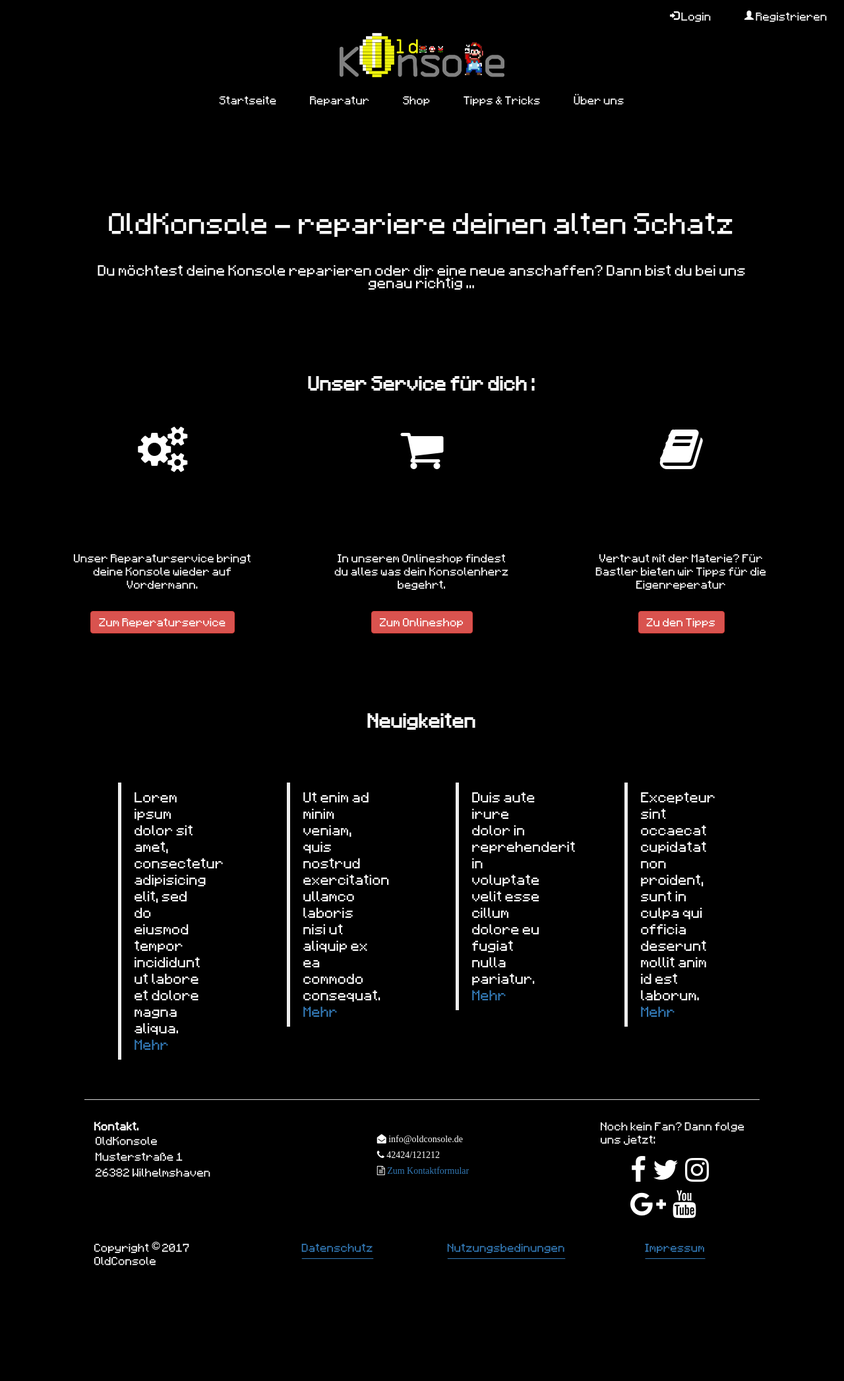
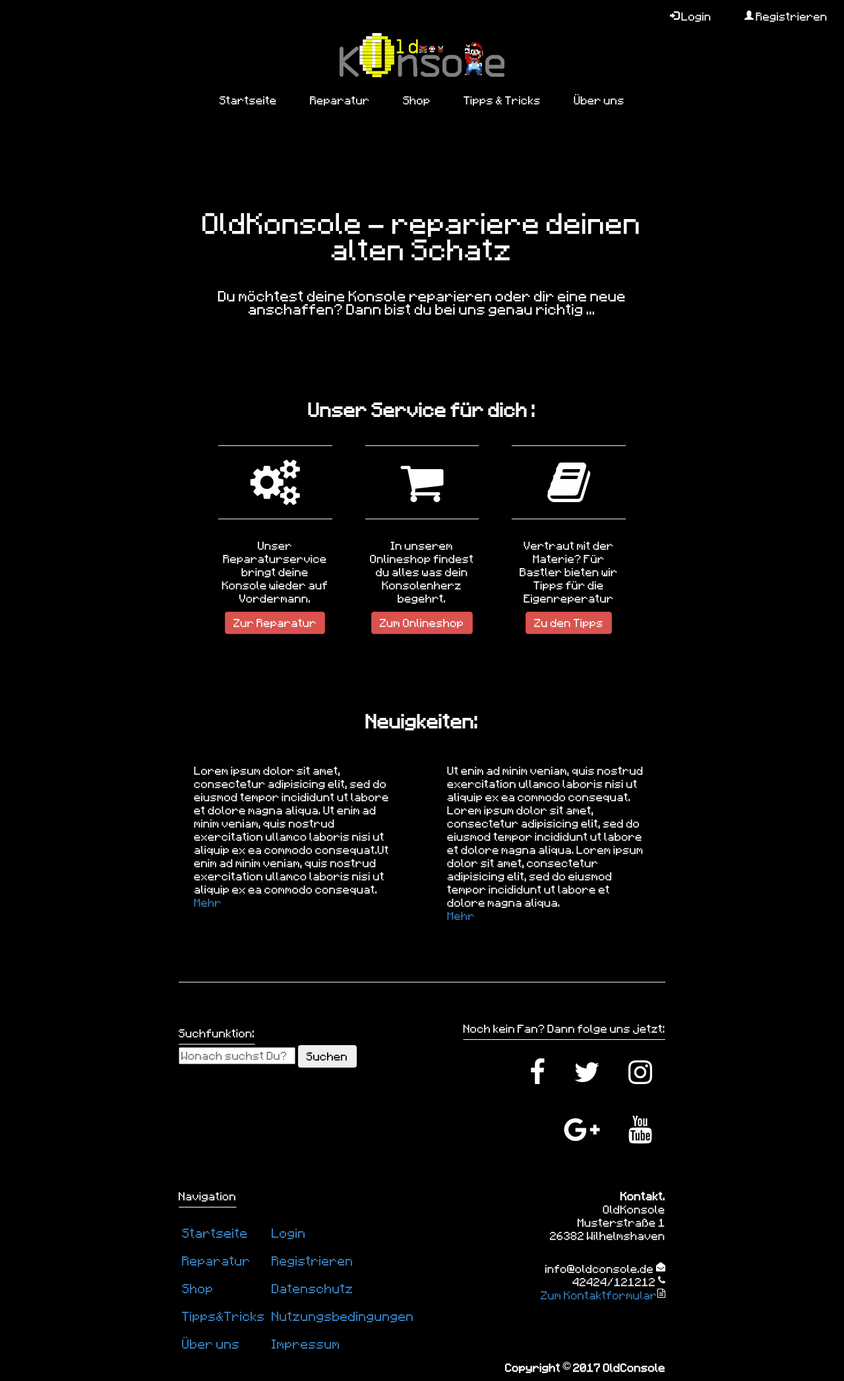
Before and after one commit to henrik92/RetroConsoles, a PHP site: page / in a window 1280 px wide. Shown: the whole page at 66% size. Before the commit the page ends 1918 px from the top, so only its background shows below. Run offline with PHP 8.4, Linux system fonts and the light colour scheme; some libraries are stand-ins or nearby versions.

Commit message:
Much small changes
Nav-Hover Effect, Footer, Reduced Container Padding, Reworked Brand Box, Blacked out repairsteps, updated input fields in repairform,

```diff
--- a/css/style2.css
+++ b/css/style2.css
@@ -196,8 +196,8 @@
 
 /* BOOTSTRAP */
 .container{
-  width: 80%;
-  background-color: white;
+  width: 60%;
+  background-color: black;
 }
 .navbar{
   background-color: black;
@@ -262,7 +262,7 @@
   background-color: #838384;
 }
 .social-list{
-  display:inline;
+  display:inline-block;
   list-style-type: none;
 }
 .social-list li {
@@ -451,3 +451,80 @@
   padding-left: 5%;
   padding-right: 5%;
 }
+
+.navbar-default {
+border: none;
+}
+.navbar-default .navbar-brand {
+  color: #777;
+}
+.navbar-default .navbar-brand:hover,
+.navbar-default .navbar-brand:focus {
+  color: #5e5e5e;
+  background-color: transparent;
+}
+.navbar-default .navbar-text {
+  color: white;
+}
+
+.navbar-default .navbar-nav > li > a {
+  color: white;
+}
+.navbar-default .navbar-nav > li > a:hover,
+.navbar-default .navbar-nav > li > a:focus,
+.navbar-default .navbar-nav > li > a:active {
+  color: red;
+  border-bottom: 1px solid red;
+}
+.navbar-default .navbar-nav > li >.active > a:active,
+.navbar-default .navbar-nav > li >.active > a:hover,
+.navbar-default .navbar-nav > li> .active > a:focus {
+  color: red;
+}
+.navbar-default .navbar-nav > .disabled > a,
+.navbar-default .navbar-nav > .disabled > a:hover,
+.navbar-default .navbar-nav > .disabled > a:focus {
+  color: #ccc;
+  background-color: transparent;
+}
+
+.brands{
+    list-style-type: none;
+    float:left;
+    width: 100%;
+    background-color: #8e8e8e;
+    border-radius: 8px;
+}
+.brands li {
+  display: inline-block;
+    list-style-type: none;
+  margin: 5px 5px;
+  padding: 30px;
+}
+.brands li img{
+border: none;
+width: 150px;
+height: auto;
+}
+.social{
+    list-style-type: none;
+    float:right;
+    border-radius: 8px;
+}
+.social li {
+  display: inline-block;
+  list-style-type: none;
+  padding: 20px;
+}
+.social i:hover {
+  color:red;
+}
+ul{
+  list-style-type: none;
+}
+td{
+  padding: 1px;
+}
+.footer_contact{
+
+}
--- a/inc/aboutus_content.php
+++ b/inc/aboutus_content.php
@@ -1,3 +1,4 @@
+<?php $_SESSION['page'] = "about"; ?>
 <div class="container-fluid container-padding first-padding">
   <p>Herzlich Willkommen zu RetroKonsolen, dein Partner wenn es um Spielekonsolen geht.</p>
 </div>
--- a/inc/cart.php
+++ /dev/null
@@ -1,3 +0,0 @@
-<div class="container first-padding bg-black font-white">
-<h2>Bestellübersicht</h2>
-</div>
--- a/inc/faq_content.php
+++ b/inc/faq_content.php
@@ -1,3 +1,4 @@
+<?php $_SESSION['page'] = "faq"; ?>
 <div class="container bg-black first-padding">
 <h2>Wie können wir dir weiterhelfen?</h2>
 <br>
--- a/inc/logout.php
+++ b/inc/logout.php
@@ -1,4 +1,4 @@
-
+<?php $_SESSION['page'] = "logout"; ?>
 <div class="container first-padding container-padding bg-black font-white">
     <h3>Auf Wiedersehen, <?php echo $_SESSION['vorname']?>. Bis zum nächsten Mal!</h3></br>
 
--- a/inc/main_content.php
+++ b/inc/main_content.php
@@ -1,74 +1,63 @@
+<?php $_SESSION['page'] = "main"; ?>
 <div class="container first-padding bg-black font-white">
       <h1>OldKonsole - repariere deinen alten Schatz</h1><br>
       <h4>Du möchtest deine Konsole reparieren oder dir eine neue anschaffen? Dann bist du bei uns genau richtig ...</h4>
     </div>
 
-<div class="container-fluid container-padding bg-black">
+<div class="container container-padding bg-black">
   <h3><strong>Unser Service für dich :</strong></h3>
-<br><br>
+
 <div class="container-fluid ">
 <div class="row">
-  <div class="col-sm-4">
-    <i class="fa fa-cogs fa-5x"></i>
+  <div class="col-sm-4"  >
+    <div class="container-fluid bg-black" style="padding:10px;">
+    <hr><i class="fa fa-cogs fa-5x"></i><hr>
+    </div>
+      <div class="container-fluid bg-black">
+        <p>Unser Reparaturservice bringt deine Konsole wieder auf Vordermann.</p>
+      </div>
+          <div class="container-fluid bg-black">
+              <button class="btn btn-danger">Zur Reparatur</button>
+          </div>
   </div>
   <div class="col-sm-4">
-    <i class="fa fa-shopping-cart fa-5x"></i>
+    <div class="container-fluid bg-black" style="padding:10px;">
+    <hr><i class="fa fa-shopping-cart fa-5x"></i><hr>
+  </div>
+    <div class="container-fluid bg-black">
+        <p>In unserem Onlineshop findest du alles was dein Konsolenherz begehrt.</p>
+    </div>
+        <div class="container-fluid bg-black">
+              <button class="btn btn-danger">Zum Onlineshop</button>
+        </div>
   </div>
   <div class="col-sm-4">
-    <i class="fa fa-book fa-5x" aria-hidden="true"></i>
+      <div class="container-fluid bg-black" style="padding:10px;">
+    <hr><i class="fa fa-book fa-5x" aria-hidden="true"></i><hr>
   </div>
-</div>
-</div>
-<br>
-<div class="container-fluid box-padding">
-<div class="row">
-  <div class="col-sm-4 text-center text-padding">
-    <p>Unser Reparaturservice bringt deine Konsole wieder auf Vordermann.</p>
-  </div>
-  <div class="col-sm-4 text-center text-padding">
-    <p>In unserem Onlineshop findest du alles was dein Konsolenherz begehrt.</p>
-  </div>
-  <div class="col-sm-4 text-center text-padding">
-    <p>Vertraut mit der Materie? Für Bastler bieten wir Tipps für die Eigenreperatur</p>
-  </div>
-</div>
-</div>
-<br>
-<div class="container-fluid">
-<div class="row">
-  <div class="col-sm-4">
-    <button class="btn btn-danger">Zum Reperaturservice</button>
-  </div>
-  <div class="col-sm-4">
-    <button class="btn btn-danger">Zum Onlineshop</button>
-
-  </div>
-  <div class="col-sm-4">
-    <button class="btn btn-danger">Zu den Tipps</button>
+    <div class="container-fluid bg-black">
+          <p>Vertraut mit der Materie? Für Bastler bieten wir Tipps für die Eigenreperatur</p>
+    </div>
+        <div class="container-fluid bg-black">
+              <button class="btn btn-danger">Zu den Tipps</button>
+        </div>
   </div>
 </div>
 </div>
 </div>
 <div class="container bg-black">
-<h3><strong>Neuigkeiten</strong></h3>
-<br>
+<h3><strong>Neuigkeiten:</strong></h3>
+<br><br>
 <div class="row">
-<div class="col-sm-3 text-padding text-left">
-<br><br>
-<p><blockquote>Lorem ipsum dolor sit amet, consectetur adipisicing elit, sed do eiusmod tempor incididunt ut labore et dolore magna aliqua.<br>
-<a href="">Mehr</a></blockquote></p><br><br>
+<div class="col-sm-6 text-padding text-left">
+<p>Lorem ipsum dolor sit amet, consectetur adipisicing elit, sed do eiusmod tempor incididunt ut labore et dolore magna aliqua.
+  Ut enim ad minim veniam, quis nostrud exercitation ullamco laboris nisi ut aliquip ex ea commodo consequat.Ut enim ad minim veniam, quis nostrud exercitation ullamco laboris nisi ut aliquip ex ea commodo consequat.<br>
+<a href="">Mehr</a></p><br><br>
 </div>
-<div class="col-sm-3 text-padding text-left">
-<br><br><p><blockquote>Ut enim ad minim veniam, quis nostrud exercitation ullamco laboris nisi ut aliquip ex ea commodo consequat.<br>
-<a href="">Mehr</a></blockquote></p><br><br><br>
-</div>
-<div class="col-sm-3 text-padding text-left">
-<br><br><p><blockquote>Duis aute irure dolor in reprehenderit in voluptate velit esse cillum dolore eu fugiat nulla pariatur.<br>
-<a href="">Mehr</a></blockquote></p><br><br><br>
-</div>
-<div class="col-sm-3 text-padding text-left">
-<br><br><p><blockquote>Excepteur sint occaecat cupidatat non proident, sunt in culpa qui officia deserunt mollit anim id est laborum.<br>
-<a href="">Mehr</a></blockquote></p><br><br><br>
+<div class="col-sm-6 text-padding text-left">
+<p>Ut enim ad minim veniam, quis nostrud exercitation ullamco laboris nisi ut aliquip ex ea commodo consequat. Lorem ipsum dolor sit amet, consectetur adipisicing elit, sed do eiusmod tempor incididunt ut labore et dolore magna aliqua.
+  Lorem ipsum dolor sit amet, consectetur adipisicing elit, sed do eiusmod tempor incididunt ut labore et dolore magna aliqua.<br>
+<a href="">Mehr</a></p><br><br><br>
 </div>
 </div>
 </div>
--- a/inc/main_footer.php
+++ b/inc/main_footer.php
@@ -1,59 +1,73 @@
-<!--<script>
-function GoogleMap(){
-  var coords={
-    center: new google.maps.LatIng(53.548731, 8.088285), zoom:5,
-  };
-    var map = center: new google.maps.Map(document.getElementById("googleMap"), coords);
-  }
-</script>
--->
-<div class="container footer footer-main" style="background-color: black; color: white;">
+<div class="container bg-black font-white">
+  <hr>
+  <br><br>
 <div class="row">
-
-    <div class="col-sm-5 text-left">
-      <b>Kontakt.</b>
-      <ul class="social-list">
-        <li>OldKonsole</li>
-        <li>Musterstraße 1</li>
-        <li>26382 Wilhelmshaven</li>
-      </ul>
+  <div class="col-sm-6 text-left">
+    <h5><u>Suchfunktion:</u></h5>
+    <input name="search" placeholder="Wonach suchst Du?" style="width: 50%;"></input>
+    <button class="btn font-black" name=search>Suchen</button>
   </div>
-<div class="col-sm-4 text-left">
-  <ul class="social-list">
-    <li><span class="fa fa-envelope-open"> info@oldconsole.de</span></li>
-    <li><span class="fa fa-phone"> 42424/121212</span></li>
-    <li><span class="fa fa-file-text-o"> <a href"">Zum Kontaktformular</a></span></li>
-    </ul>
-  </div>
-
-<div class="col-sm-3 text-left">
-  <p>Noch kein Fan? Dann folge uns jetzt:</p>
-
-  <ul class="social-iconlist">
+  <div class="col-sm-6 text-right">
+      <p><u>Noch kein Fan? Dann folge uns jetzt:</u></p>
+        <ul class="social">
     <li><i class="fa fa-facebook fa-3x"></i></li>
     <li><i class="fa fa-twitter fa-3x"></i></li>
     <li><i class="fa fa-instagram fa-3x"></i></li>
     <li><i class="fa fa-google-plus fa-3x"></i></li>
     <li><i class="fa fa-youtube fa-3x"></i></li>
+  </div>
+</div>
+</div>
+<br><br>
+<div class="container bg-black font-white">
+<div class="row">
+  <div class="col-sm-6 text-left">
+        <p><u>Navigation</u></p>
+        <br>
+        <table class="table-condensed">
+          <tr>
+            <td><a href="#"><p>Startseite</a></td>
+            <td><a href="#"><p>Login</a></td>
+          </tr>
+          <tr>
+            <td><a href="#"><p>Reparatur</a></td>
+            <td><a href="#"><p>Registrieren</a></td>
+          </tr>
+          <tr>
+            <td><a href="#"><p>Shop</a></td>
+            <td><a href="#"><p>Datenschutz</a></td>
+          </tr>
+          <tr>
+            <td><a href="#"><p>Tipps&Tricks</a></td>
+            <td><a href="#"><p>Nutzungsbedingungen</a></td>
+          </tr>
+          <tr>
+            <td><a href="#"><p>Über uns</a></td>
+            <td><a href="#"><p>Impressum</a></td>
+          </tr>
+        </table>
+      </div>
+
+  <div class="col-sm-6 text-right">
+    <b>Kontakt.</b>
+    <br>
+    <ul style="list-style-type: none;">
+      <li>OldKonsole</li>
+      <li>Musterstraße 1</li>
+      <li>26382 Wilhelmshaven</li>
+    </ul>
+    <br>
+  <ul style="list-style-type: none;">
+      <li>info@oldconsole.de <span class="fa fa-envelope-open"></span></li>
+      <li>42424/121212 <span class="fa fa-phone"></span></li>
+      <li><a href"">Zum Kontaktformular</a><span class="fa fa-file-text-o"></span></li>
   </ul>
+  <br>
 </div>
 </div>
 </div>
-<div class="container footer" style="background-color: black; color: white;">
-<div class="row">
-    <div class="col-sm-3 text-left">
-    <p>Copyright <i class="fa fa-copyright"></i> 2017 OldConsole </p>
-    </div>
-    <div class="col-sm-3">
-    <a href="#"><p><u>Datenschutz</u></p></a>
-    </div>
-      <div class="col-sm-3">
-    <a href="#"><p><u>Nutzungsbedinungen</u></p></a>
-    </div>
-      <div class="col-sm-3">
-    <a href="#"><p><u>Impressum</u></p></a>
-    </div>
-</div>
+<div class="container bg-black text-right">
+  <p><strong>Copyright <i class="fa fa-copyright"></i> 2017 OldConsole </strong></p>
 </div>
 </body>
 </html>
--- a/inc/main_header.php
+++ b/inc/main_header.php
@@ -2,7 +2,7 @@
 <!--HEAD-->
 <head>
 <title>RetroConsoles</title>
-<meta charset="utf-8" />
+<meta http-equiv="Content-Type" content="text/html; charset=utf-8">
 <meta name="viewport" content="width=device-width, initial-scale=1" />
 <!-- Latest compiled and minified CSS -->
 <link rel="stylesheet" href="https://maxcdn.bootstrapcdn.com/bootstrap/3.3.7/css/bootstrap.min.css">
@@ -15,14 +15,19 @@
 <!--Own CSS-Sheet-->
 <link href="css/style2.css" rel="stylesheet"/>
 
+<?php
+@session_start();
+$_SESSION['page'] = "";?>
+
 </head>
 <body>
 <div class="container-fluid">
-<nav class="navbar navbar-fixed-top">
+
+<nav class="navbar navbar-default navbar-fixed-top">
   <div class="container-fluid">
     <ul class="nav navbar-nav navbar-right">
-    <li><a href="index.php?section=login"><span class="glyphicon glyphicon-log-in"></span> Login</a></li>
-    <li><a href="index.php?section=register"><span class="glyphicon glyphicon-user"></span> Registrieren</a></li>
+    <li <?php if($_SESSION['page']=="login") echo ' id="active"' ?>><a href="index.php?section=login"><span class="glyphicon glyphicon-log-in"></span> Login</a></li>
+    <li <?php if($_SESSION['page']=="register") echo ' id="active"' ?>><a href="index.php?section=register"><span class="glyphicon glyphicon-user"></span> Registrieren</a></li>
     </ul>
   </div>
   <div class="container-fluid text-center">
@@ -30,11 +35,12 @@
   </div>
   <div class="container-fluid">
     <ul class="nav navbar-nav">
-      <li><a href="index.php?section=home">Startseite</a></li>
-      <li><a href="index.php?section=repair">Reparatur</a></li>
-      <li><a href="index.php?section=shop">Shop</a></li>
-      <li><a href="index.php?section=faq">Tipps & Tricks</a></li>
-      <li><a href="index.php?section=aboutus">Über uns</a></li>
+      <li <?php if($_SESSION['page']=="home") echo ' id="active"'?>><a href="index.php?section=home">Startseite</a></li>
+      <li><a <?php if($_SESSION['page']=="repair") echo ' id="active"'?> href="index.php?section=repair">Reparatur</a></li>
+      <li <?php if($_SESSION['page']=="shop") echo ' id="active"' ?>><a href="index.php?section=shop">Shop</a></li>
+      <li <?php if($_SESSION['page']=="faq") echo ' id="active"' ?>><a href="index.php?section=faq">Tipps & Tricks</a></li>
+      <li <?php if($_SESSION['page']=="about") echo ' id="active"' ?>><a href="index.php?section=aboutus">Über uns</a></li>
+      <li>    <?php echo $_SESSION['page']; ?> </li>
 	</ul>
 </div>
 </nav>
--- a/inc/main_header_member.php
+++ b/inc/main_header_member.php
@@ -26,7 +26,7 @@
   <nav class="navbar navbar-fixed-top">
     <div class="container-fluid">
       <ul class="nav navbar-nav navbar-right">
-      <li><a href="index.php?section=profile"><span class="glyphicon glyphicon-log-in"></span> Hallo <?php echo $_SESSION['vorname'] ?></a></li>
+      <li><a href="index.php?section=profile"><span class="glyphicon glyphicon-log-in"></span> Mein Profil</a></li>
       <li><a href="index.php?section=logout"><span class="glyphicon glyphicon-user"></span> Logout</a></li>
       </ul>
     </div>
--- a/inc/profile.php
+++ b/inc/profile.php
@@ -1,3 +1,4 @@
+<?php $_SESSION['page'] = "profile"; ?>
 <div class="container first-padding bg-black">
 <h2>Willkommen zurück <?php echo $_SESSION['vorname'] ?> ! </h2>
 </div>
--- a/inc/register.php
+++ b/inc/register.php
@@ -1,4 +1,4 @@
-
+<?php $_SESSION['page'] = "register"; ?>
 <div class="container first-padding bg-black">
   <h2>Registrierung</h2>
   <br><br>
--- a/index.php
+++ b/index.php
@@ -6,48 +6,58 @@ include "inc/main_header_member.php";
 } else {
 include "inc/main_header.php";
 }
+
+$_SESSION['page'] = "home";
+
 switch(@$_GET['section']) {
       case "home":
           include "inc/main_content.php";
+          $_SESSION['page']=="home";
           break;
 
       case "aboutus":
           include "inc/aboutus_content.php";
+          $_SESSION['page']=="about";
           break;
 
       case "repair":
           include "inc/repair_content.php";
+          $_SESSION['page']=="repair";
           break;
 
       case "shop":
             include "inc/shop_content.php";
+            $_SESSION['page']=="shop";
             break;
 
       case "faq":
             include "inc/faq_content.php";
+            $_SESSION['page']=="faq";
             break;
 
       case "login":
             include "inc/login.php";
+            $_SESSION['page']=="login";
             break;
 
       case "logout":
             include "inc/logout.php";
+            $_SESSION['page']=="logout";
             break;
 
       case "register":
             include "inc/register.php";
+            $_SESSION['page']=="home";
             break;
 
-      case "cart":
-            include "inc/shop-cart.php";
-            break;
       case "profile":
             include "inc/profile.php";
+            $_SESSION['page']=="profile";
             break;
       default:  // Wenn eine ungültige Section angegeben wurde
                 // soll home angezeigt werden
           include "inc/main_content.php";
+          $_SESSION['page']=="home";
           break;
         }
 
```
Also changed, not shown: inc/database_connection.php (+10 -5 lines), inc/login.php (+7 -16 lines), inc/old_index.php (deleted, +0 -138 lines), inc/repair_content.php (+56 -113 lines), inc/shop_content.php (+15 -7 lines), img/atari.jpg (deleted), inc/shop-cart.php (deleted).
